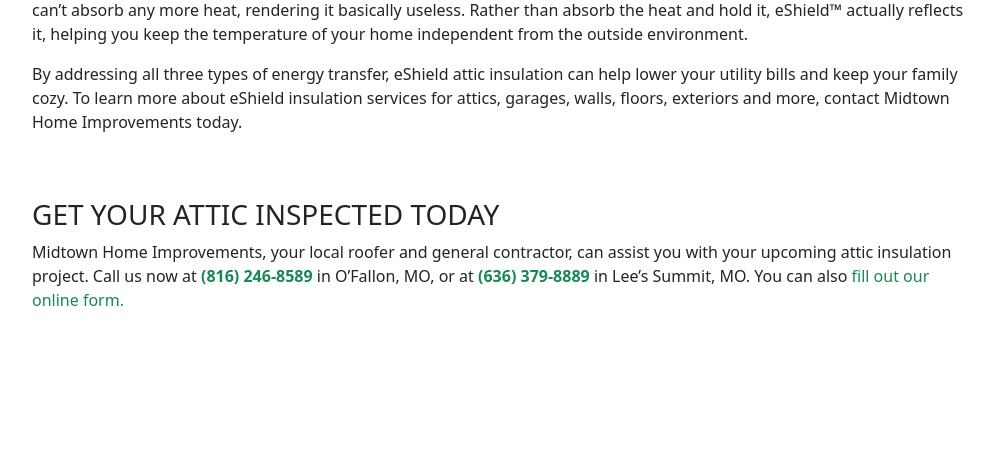
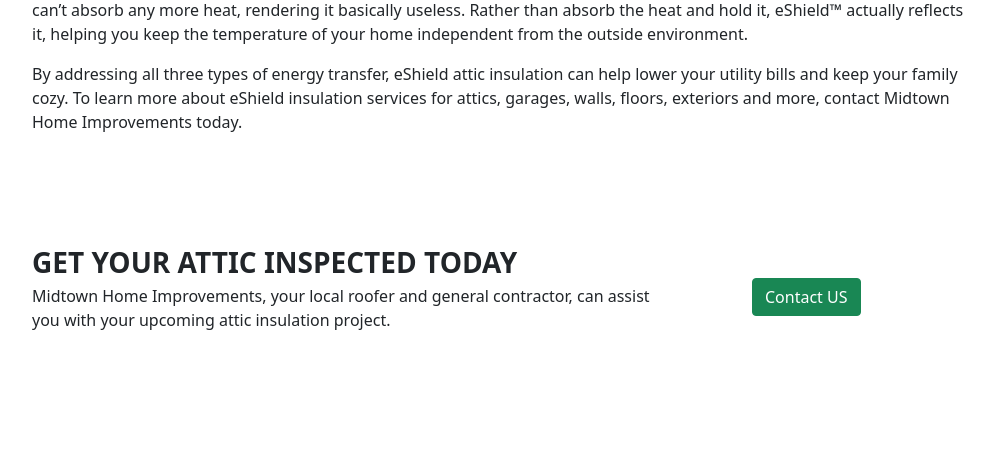
Before and after one commit to Kenan-Kadic/wood, a Django app: page /attic-insulation/ in a window 1280 px wide. Shown: the part 2581-3037 px from the top of the page, without its empty margins (140-1134 px from the left). Before the commit the page ends 2887 px from the top, so only its background shows below. Run offline with Django 3.2, Linux system fonts and the light colour scheme.

Commit message:
WEB-62-call-action-in-the-attic-page

```diff
--- a/templates/pages/attic_insulation.html
+++ b/templates/pages/attic_insulation.html
@@ -27,7 +27,7 @@
             </div>
         </section>
 
-        <!-- videos and informatio -->
+        <!-- videos and information -->
         <section class="my-5">
             <div class="row">
                 <div class="col-md-12 p-3">
@@ -59,12 +59,22 @@
 
         <!-- Get your attic inspected today -->
         <section class="my-5">
-            <div class="row">
-                <div class="col-md-12">
-                    <p class="h3"> GET YOUR ATTIC INSPECTED TODAY </p>
-                    <p> Midtown Home Improvements, your local roofer and general contractor, can assist you with your upcoming attic insulation project. Call us now at <strong class="text-success">(816) 246-8589</strong> in O’Fallon, MO, or at <strong class="text-success">(636) 379-8889</strong> in Lee’s Summit, MO. You can also <a href="{% url 'pages:contact' %}" class="text-decoration-none text-success">fill out our online form. </a></p>
+            <div class="row align-items-center py-5">
+                <div class="col-md-9 text-start">
+                    <h3 class="fw-bold mb-1"> GET YOUR ATTIC INSPECTED TODAY </h3>
+                    <p class="pe-5"> Midtown Home Improvements, your local roofer and general contractor, can assist you with your upcoming attic insulation project.</p>
+
+                </div>
+                <div class="col-md-3 mx-auto">
+                    <a class="btn btn-success" data-bs-toggle="modal" data-bs-target="#exampleModal" role="button"> Contact US </a>
                 </div>
             </div>
+{#            <div class="row">#}
+{#                <div class="col-md-12">#}
+{#                    <p class="h3"> GET YOUR ATTIC INSPECTED TODAY </p>#}
+{#                    <p> Midtown Home Improvements, your local roofer and general contractor, can assist you with your upcoming attic insulation project. Call us now at <strong class="text-success">(816) 246-8589</strong> in O’Fallon, MO, or at <strong class="text-success">(636) 379-8889</strong> in Lee’s Summit, MO. You can also <a href="{% url 'pages:contact' %}" class="text-decoration-none text-success">fill out our online form. </a></p>#}
+{#                </div>#}
+{#            </div>#}
         </section>
     </div>
 
```
Also changed, not shown: 1 other file.
